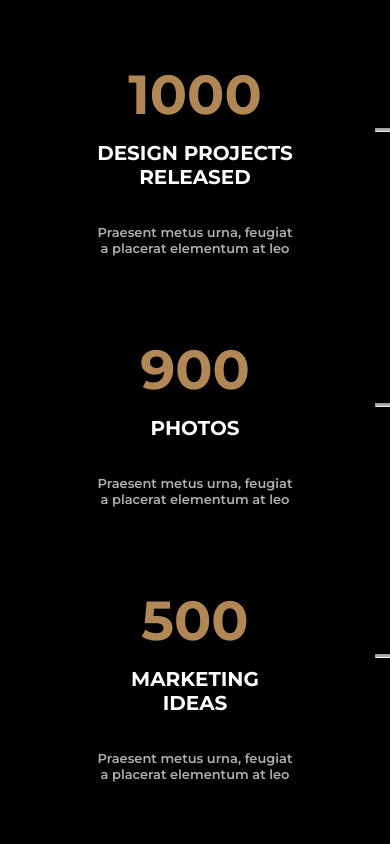
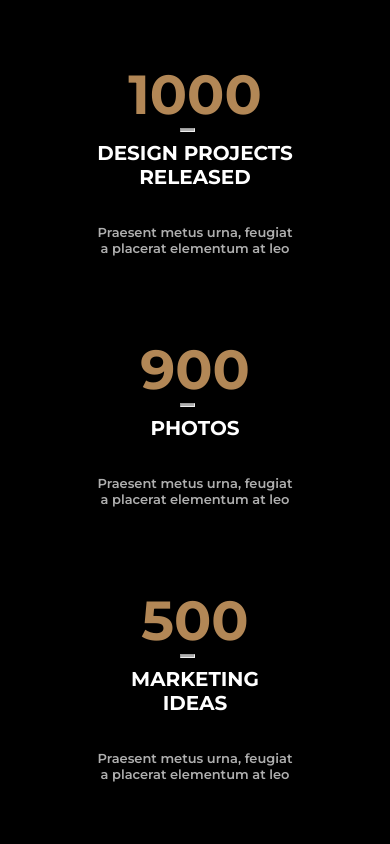
Before and after one commit to JohnVictor777/PrimeiroSite, a plain HTML site: page index.html in a window 390 px wide. Shown: the part 10120-10964 px from the top of the page. Drawn offline with Linux system fonts and the light colour scheme.

Commit message:
Alterações de tamanho e posionamento no hr

```diff
--- a/assets/css/main.css
+++ b/assets/css/main.css
@@ -1408,8 +1408,8 @@ li {
     }
 
     .section-fact hr {
-        margin-left: 360px;
-        width: 20px;
+        margin-left: 165px;
+        width: 15px;
         background-color: #afafaf;
         padding: 1px;
     }
```
